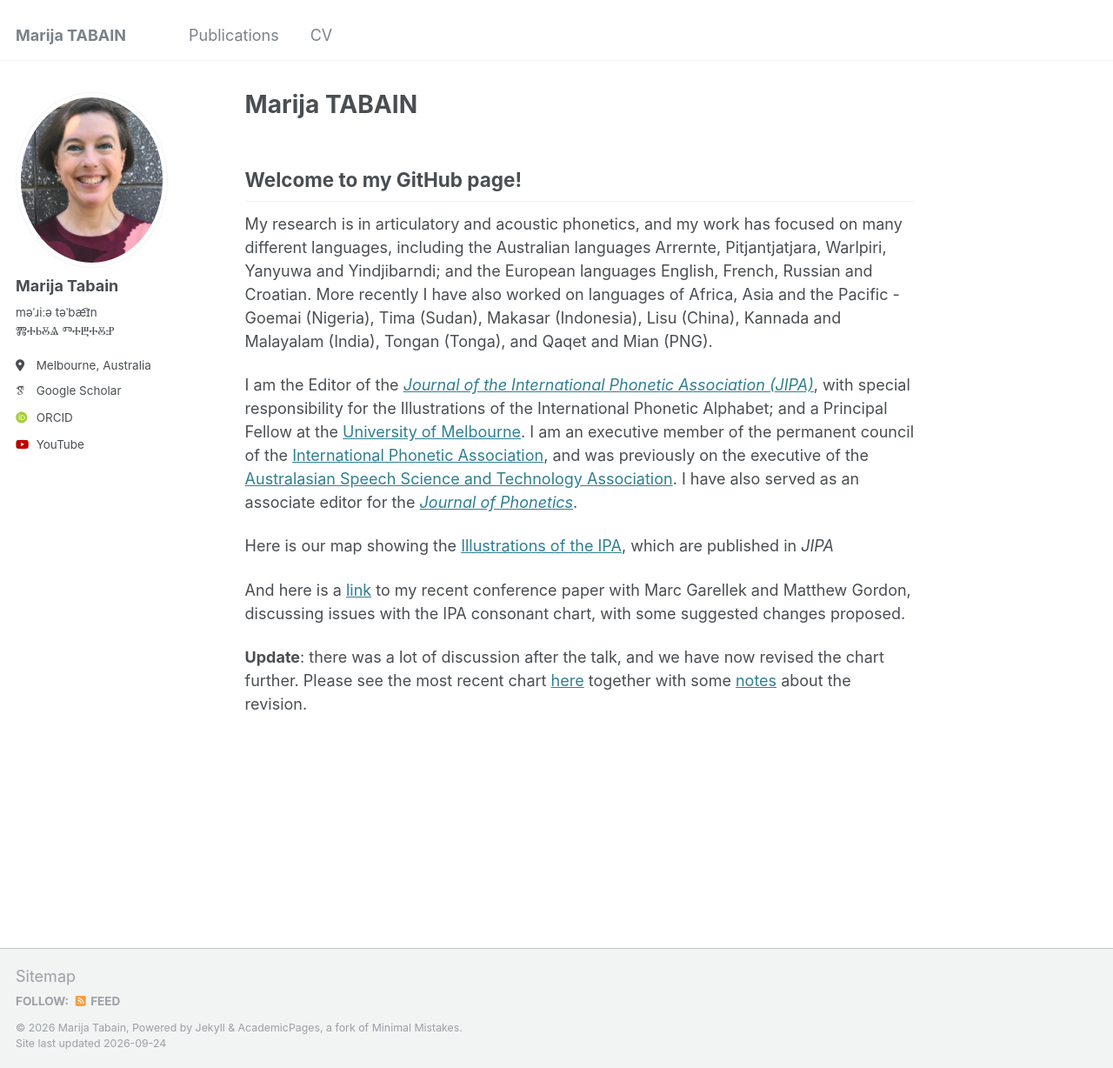
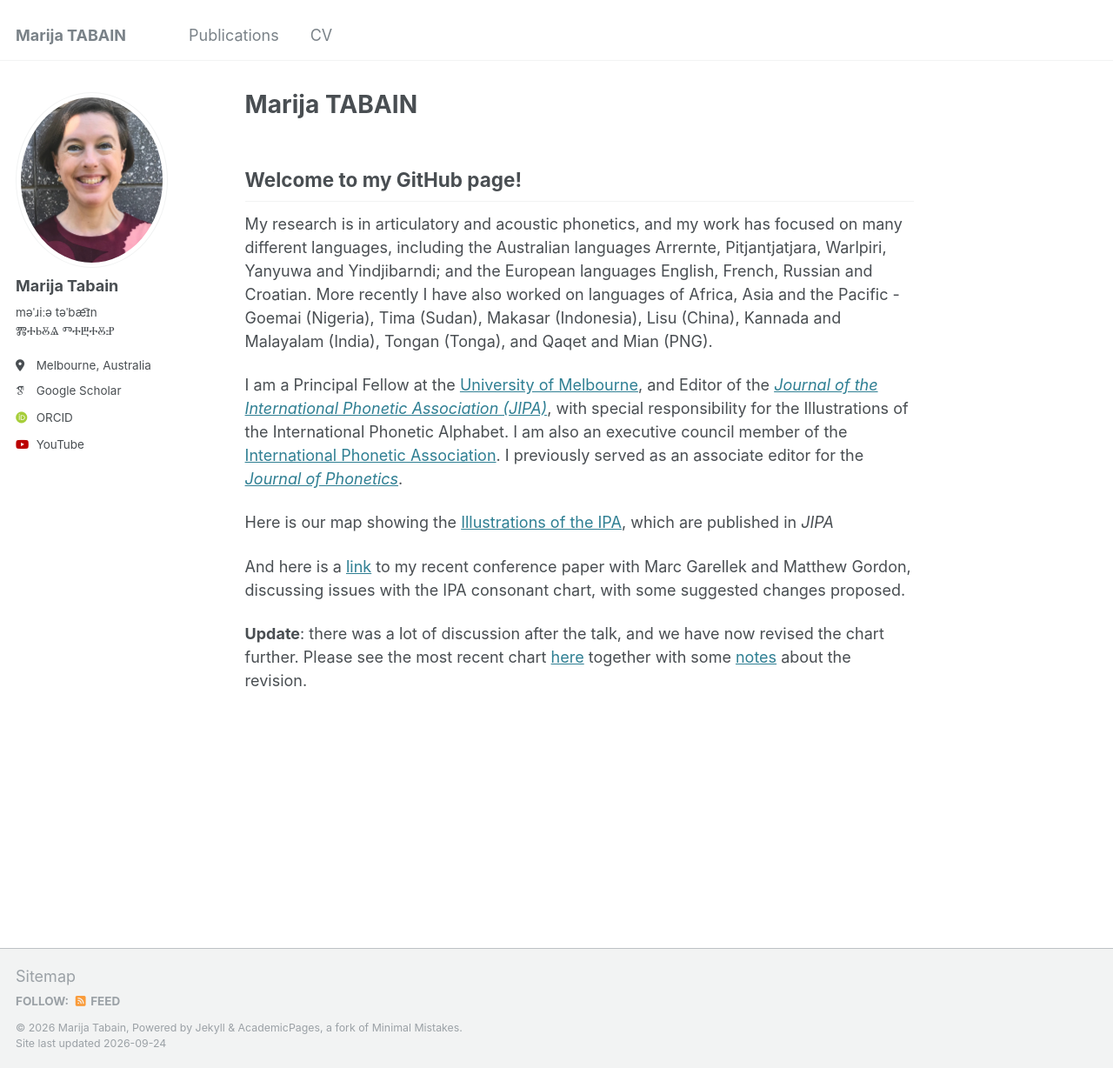
Before and after one commit to marijatabain/marijatabain.github.io, a Jekyll site: the page built from _pages/about.md, in a window 1280 px wide and 1228 px high. Shown: the whole window at 87% size. Built offline with Jekyll 4.4.1, drawn with Linux system fonts in a browser that asks for light colours; some web fonts are replaced.

Commit message:
Remove ASSTA

```diff
--- a/_pages/about.md
+++ b/_pages/about.md
@@ -11,7 +11,7 @@ redirect_from:
 
 My research is in articulatory and acoustic phonetics, and my work has focused on many different languages, including the Australian languages Arrernte, Pitjantjatjara, Warlpiri, Yanyuwa and Yindjibarndi; and the European languages English, French, Russian and Croatian. More recently I have also worked on languages of Africa, Asia and the Pacific - Goemai (Nigeria), Tima (Sudan), Makasar (Indonesia), Lisu (China), Kannada and Malayalam (India), Tongan (Tonga), and Qaqet and Mian (PNG).
 
-I am the Editor of the [*Journal of the International Phonetic Association (JIPA)*](https://www.cambridge.org/core/journals/journal-of-the-international-phonetic-association), with special responsibility for the Illustrations of the International Phonetic Alphabet; and a Principal Fellow at the [University of Melbourne](https://www.unimelb.edu.au/). I am an executive member of the permanent council of the [International Phonetic Association](https://www.internationalphoneticassociation.org/), and was previously on the executive of the [Australasian Speech Science and Technology Association](https://assta.org). I have also served as an associate editor for the [*Journal of Phonetics*](https://www.sciencedirect.com/journal/journal-of-phonetics).
+I am a Principal Fellow at the [University of Melbourne](https://www.unimelb.edu.au/), and Editor of the [*Journal of the International Phonetic Association (JIPA)*](https://www.cambridge.org/core/journals/journal-of-the-international-phonetic-association), with special responsibility for the Illustrations of the International Phonetic Alphabet. I am also an executive council member of the [International Phonetic Association](https://www.internationalphoneticassociation.org/). I previously served as an associate editor for the [*Journal of Phonetics*](https://www.sciencedirect.com/journal/journal-of-phonetics).
 
 Here is our map showing the [Illustrations of the IPA](https://richardbeare.github.io/marijatabain/ipa_illustrations_all.html), which are published in *JIPA*
 
```
